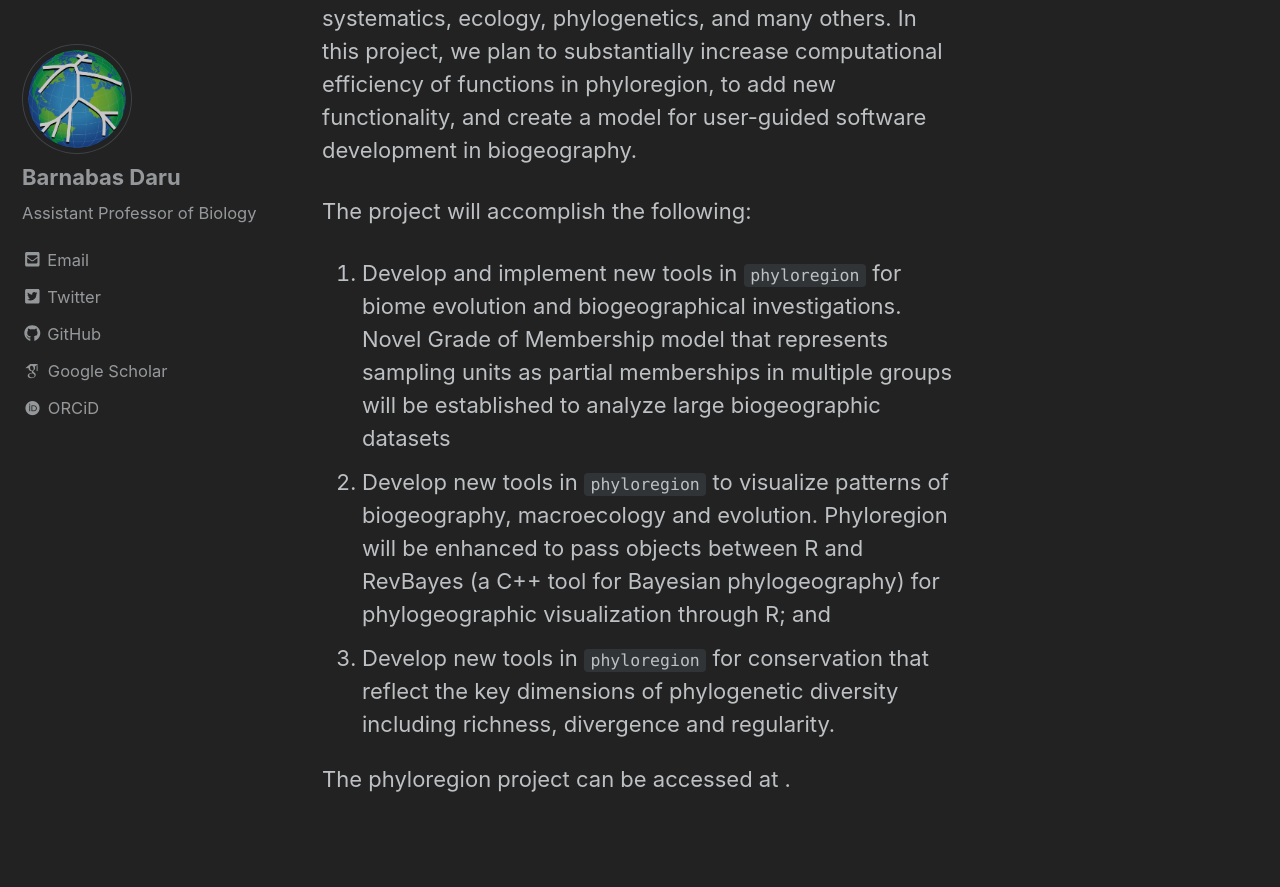
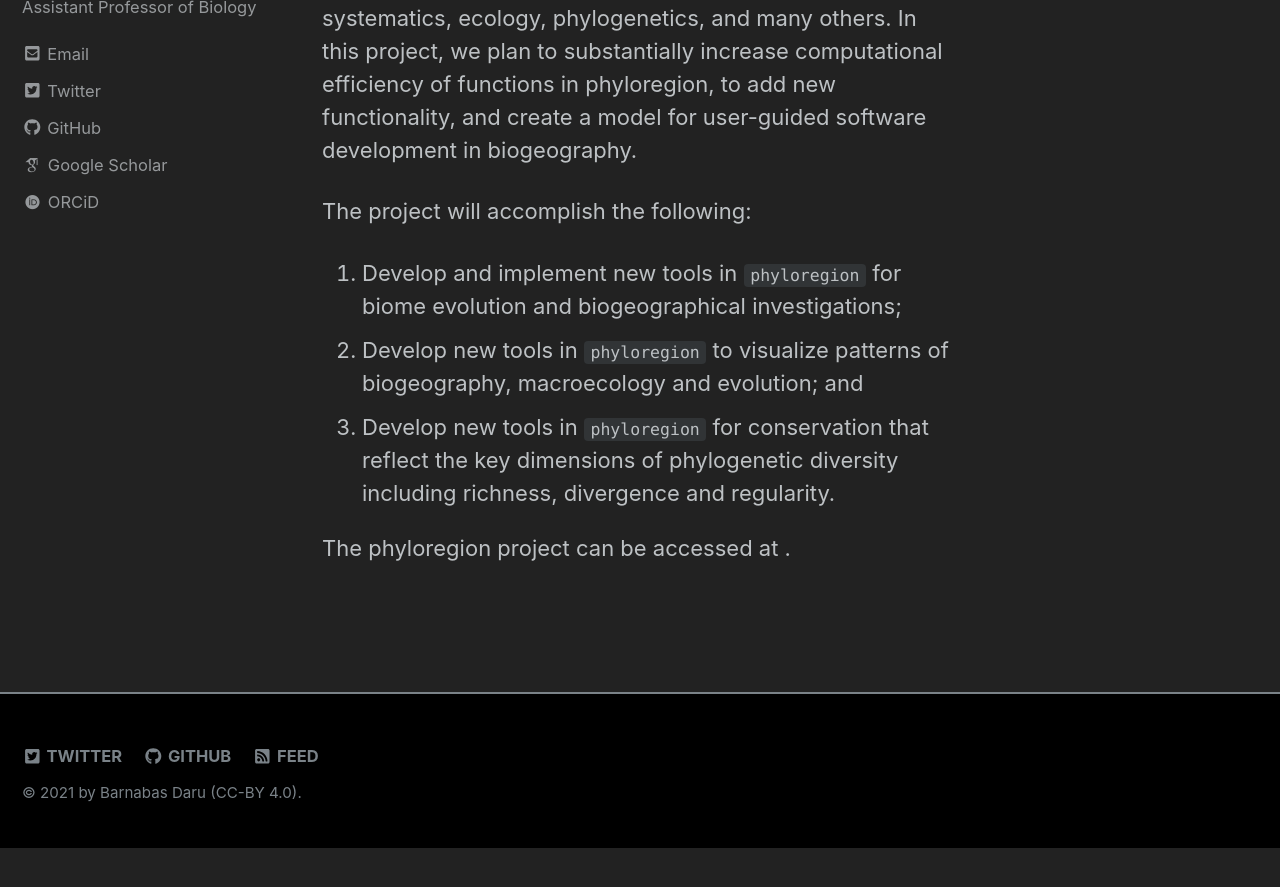
Before and after one commit to darunabas/darulab.github.io, a Jekyll site: the page built from _pages/research.html, in a window 1280 px wide and 900 px high, scrolled down 1912 px. Shown: the top 887 px of the window. Built offline with Jekyll 4.4.1, drawn with Linux system fonts in a browser that asks for light colours; nearby versions of some CDN libraries; some web fonts are replaced; after the commit the page ends 2761 px from its top, so only the background shows below that.

Commit message:
Update research.html

```diff
--- a/_pages/research.html
+++ b/_pages/research.html
@@ -20,8 +20,8 @@ Establishing geographical comparisons based on shared biota is crucial to the st
 
 <p>The project will accomplish the following:
 <ol>
-  <li>Develop and implement new tools in <code>phyloregion</code> for biome evolution and biogeographical investigations. Novel Grade of Membership model that represents sampling units as partial memberships in multiple groups will be established to analyze large biogeographic datasets</li>
-  <li>Develop new tools in <code>phyloregion</code> to visualize patterns of biogeography, macroecology and evolution. Phyloregion will be enhanced to pass objects between R and RevBayes (a C++ tool for Bayesian phylogeography) for phylogeographic visualization through R; and</li>
+  <li>Develop and implement new tools in <code>phyloregion</code> for biome evolution and biogeographical investigations;</li>
+  <li>Develop new tools in <code>phyloregion</code> to visualize patterns of biogeography, macroecology and evolution; and</li>
   <li>Develop new tools in <code>phyloregion</code> for conservation that reflect the key dimensions of phylogenetic diversity including richness, divergence and regularity.</li>
 </ol>
 <p>The phyloregion project can be accessed at <a href="https://phyloregion.com"></a>.
```
